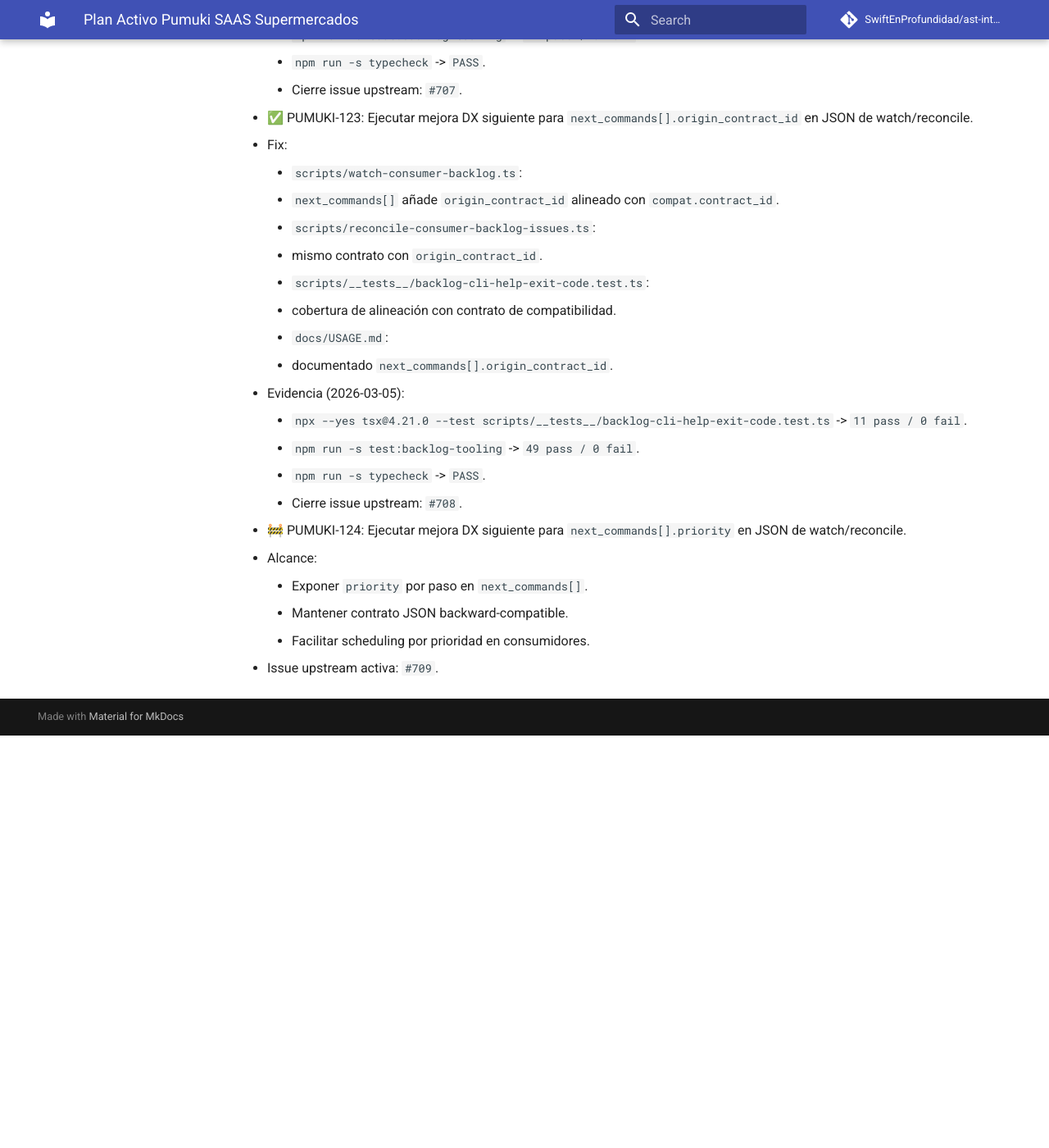
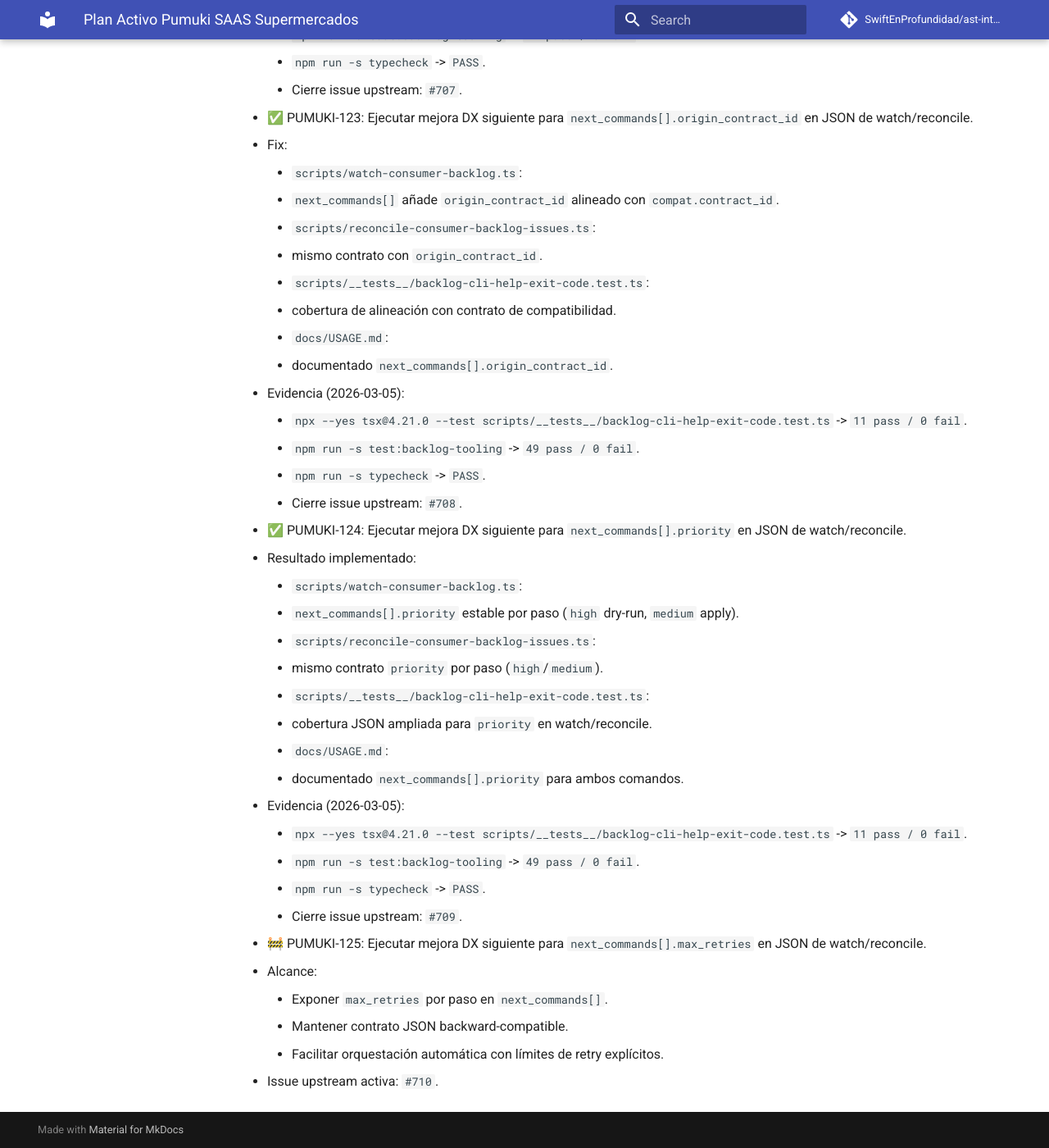
Before and after one commit to SwiftEnProfundidad/ast-intelligence-hooks, an MkDocs documentation site: the page built from docs/seguimiento-activo-pumuki-saas-supermercados.md, in a window 1280 px wide and 1400 px high, scrolled down 53958 px. Shown: the whole window at 82% size. Built offline with MkDocs 1.6.1 and Material for MkDocs 9.7.7, drawn with Linux system fonts in a browser that asks for light colours; comment, search, counter and statistics services are not loaded; before the commit the page ends 54855 px from its top, so only the background shows below that.

Commit message:
feat(backlog-tooling): add next_commands priority metadata

```diff
--- a/docs/seguimiento-activo-pumuki-saas-supermercados.md
+++ b/docs/seguimiento-activo-pumuki-saas-supermercados.md
@@ -1526,9 +1526,25 @@
     - `npm run -s typecheck` -> `PASS`.
     - Cierre issue upstream: `#708`.
 
-- 🚧 PUMUKI-124: Ejecutar mejora DX siguiente para `next_commands[].priority` en JSON de watch/reconcile.
+- ✅ PUMUKI-124: Ejecutar mejora DX siguiente para `next_commands[].priority` en JSON de watch/reconcile.
+  - Resultado implementado:
+    - `scripts/watch-consumer-backlog.ts`:
+      - `next_commands[].priority` estable por paso (`high` dry-run, `medium` apply).
+    - `scripts/reconcile-consumer-backlog-issues.ts`:
+      - mismo contrato `priority` por paso (`high`/`medium`).
+    - `scripts/__tests__/backlog-cli-help-exit-code.test.ts`:
+      - cobertura JSON ampliada para `priority` en watch/reconcile.
+    - `docs/USAGE.md`:
+      - documentado `next_commands[].priority` para ambos comandos.
+  - Evidencia (2026-03-05):
+    - `npx --yes tsx@4.21.0 --test scripts/__tests__/backlog-cli-help-exit-code.test.ts` -> `11 pass / 0 fail`.
+    - `npm run -s test:backlog-tooling` -> `49 pass / 0 fail`.
+    - `npm run -s typecheck` -> `PASS`.
+    - Cierre issue upstream: `#709`.
+
+- 🚧 PUMUKI-125: Ejecutar mejora DX siguiente para `next_commands[].max_retries` en JSON de watch/reconcile.
   - Alcance:
-    - Exponer `priority` por paso en `next_commands[]`.
+    - Exponer `max_retries` por paso en `next_commands[]`.
     - Mantener contrato JSON backward-compatible.
-    - Facilitar scheduling por prioridad en consumidores.
-  - Issue upstream activa: `#709`.
+    - Facilitar orquestación automática con límites de retry explícitos.
+  - Issue upstream activa: `#710`.
```
Also changed, not shown: docs/USAGE.md (+2 -0 lines), docs/registro-maestro-de-seguimiento.md (+2 -2 lines), 3 other files.
